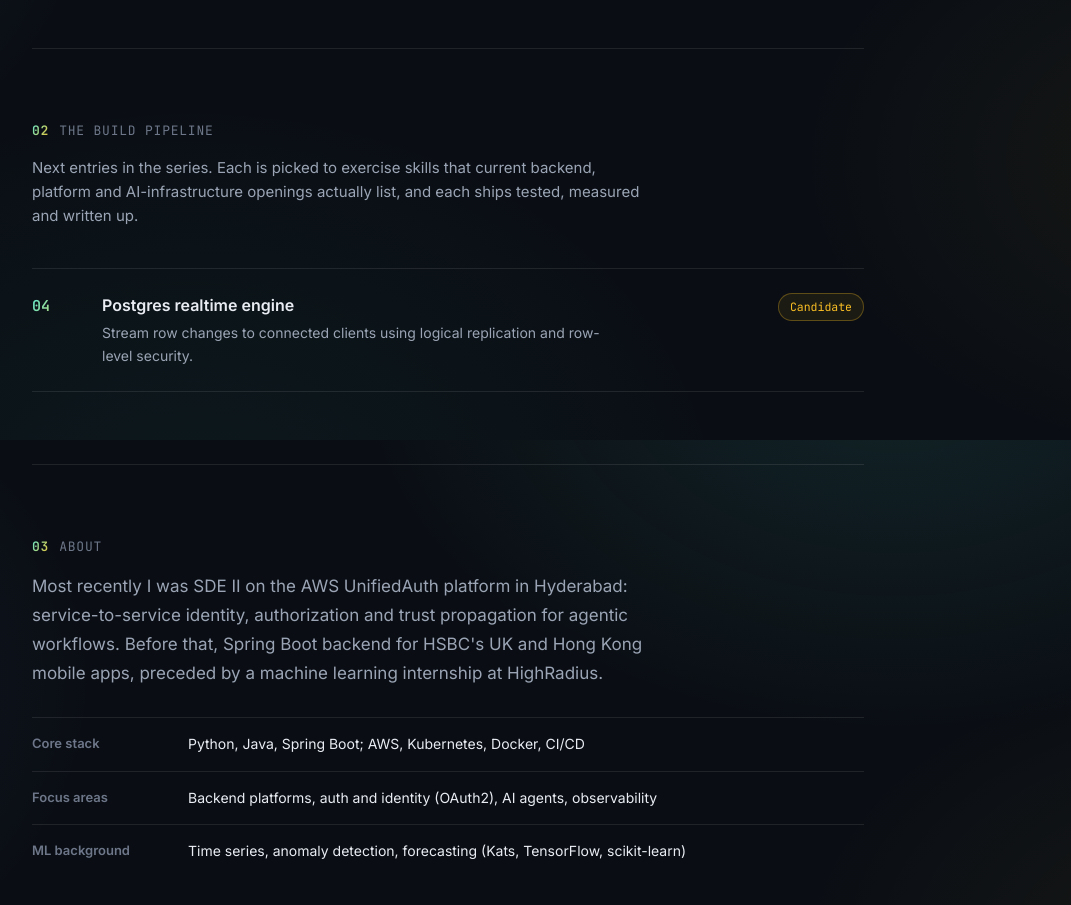
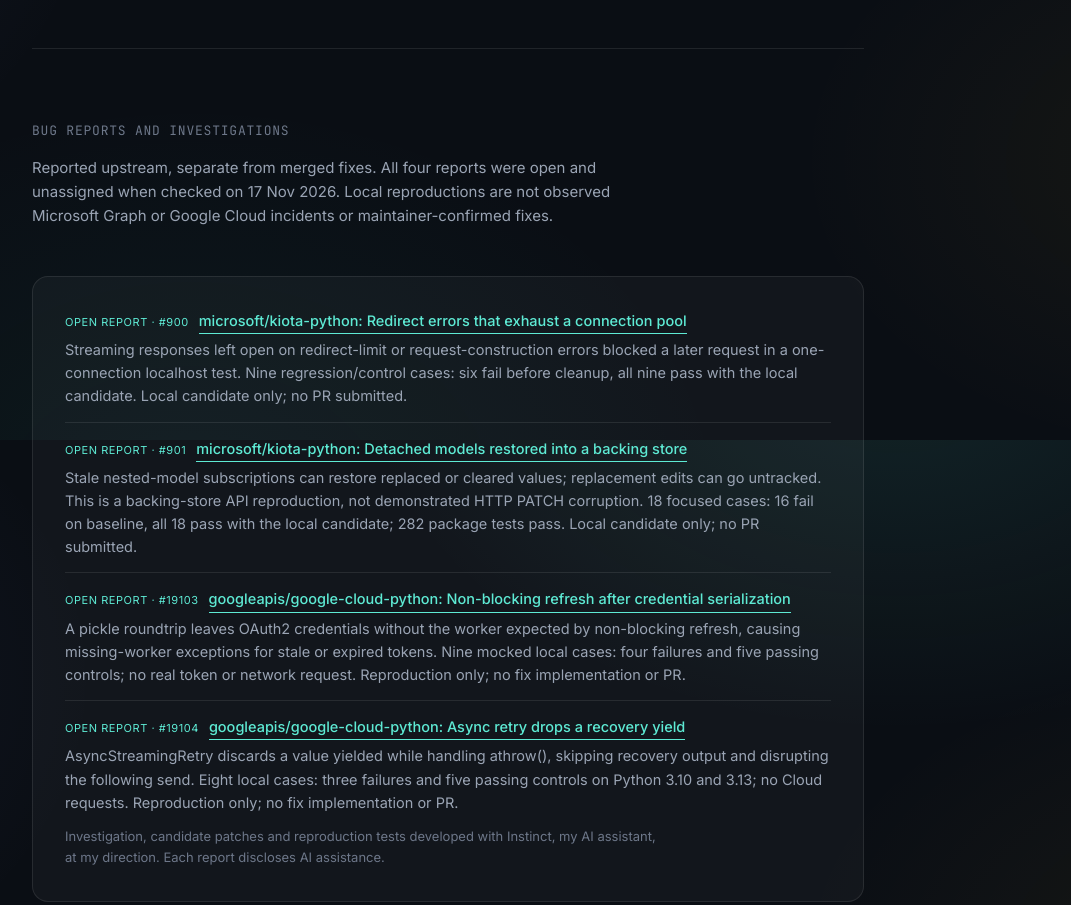
Before and after one commit to Rajatendu1/engineering-portfolio, a plain HTML site: page index.html in a window 1280 px wide. Shown: the part 10760-11665 px from the top of the page, without its empty margins (192-1263 px from the left). Drawn offline with Linux system fonts and the light colour scheme.

Commit message:
Add sourced bug reports separately from merged contributions (#14)

```diff
--- a/index.html
+++ b/index.html
@@ -400,6 +400,20 @@
     <p class="project-links-note">Highlights are capped at the five most recent merged contributions; open work and earlier entries stay in GitHub history. Research, patches and tests by Instinct, an AI assistant, at my request.</p>
   </section>
 
+  <section class="section reveal" id="bug-reports">
+    <p class="section-label mono">Bug reports and investigations</p>
+    <p class="section-intro">Reported upstream, separate from merged fixes. All four reports were open and unassigned when checked on 17 Nov 2026. Local reproductions are not observed Microsoft Graph or Google Cloud incidents or maintainer-confirmed fixes.</p>
+    <div class="oss-ongoing">
+      <ul class="oss-ongoing-list">
+        <li><span class="oss-status">Open report · #900</span><a class="text-link" href="https://github.com/microsoft/kiota-python/issues/900" target="_blank" rel="noopener">microsoft/kiota-python: Redirect errors that exhaust a connection pool</a><span>Streaming responses left open on redirect-limit or request-construction errors blocked a later request in a one-connection localhost test. Nine regression/control cases: six fail before cleanup, all nine pass with the local candidate. Local candidate only; no PR submitted.</span></li>
+        <li><span class="oss-status">Open report · #901</span><a class="text-link" href="https://github.com/microsoft/kiota-python/issues/901" target="_blank" rel="noopener">microsoft/kiota-python: Detached models restored into a backing store</a><span>Stale nested-model subscriptions can restore replaced or cleared values; replacement edits can go untracked. This is a backing-store API reproduction, not demonstrated HTTP PATCH corruption. 18 focused cases: 16 fail on baseline, all 18 pass with the local candidate; 282 package tests pass. Local candidate only; no PR submitted.</span></li>
+        <li><span class="oss-status">Open report · #19103</span><a class="text-link" href="https://github.com/googleapis/google-cloud-python/issues/19103" target="_blank" rel="noopener">googleapis/google-cloud-python: Non-blocking refresh after credential serialization</a><span>A pickle roundtrip leaves OAuth2 credentials without the worker expected by non-blocking refresh, causing missing-worker exceptions for stale or expired tokens. Nine mocked local cases: four failures and five passing controls; no real token or network request. Reproduction only; no fix implementation or PR.</span></li>
+        <li><span class="oss-status">Open report · #19104</span><a class="text-link" href="https://github.com/googleapis/google-cloud-python/issues/19104" target="_blank" rel="noopener">googleapis/google-cloud-python: Async retry drops a recovery yield</a><span>AsyncStreamingRetry discards a value yielded while handling athrow(), skipping recovery output and disrupting the following send. Eight local cases: three failures and five passing controls on Python 3.10 and 3.13; no Cloud requests. Reproduction only; no fix implementation or PR.</span></li>
+      </ul>
+      <p class="project-links-note">Investigation, candidate patches and reproduction tests developed with Instinct, my AI assistant, at my direction. Each report discloses AI assistance.</p>
+    </div>
+  </section>
+
   <section class="section reveal" id="pipeline">
     <p class="section-label mono"><span class="section-number">02</span> The build pipeline</p>
     <p class="section-intro">Next entries in the series. Each is picked to exercise skills that current backend, platform and AI-infrastructure openings actually list, and each ships tested, measured and written up.</p>
```
